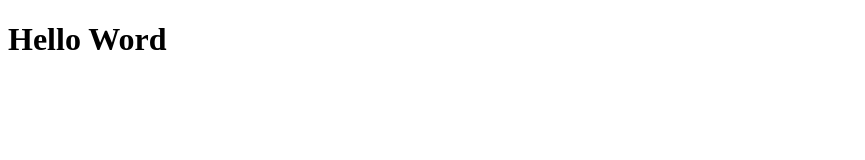
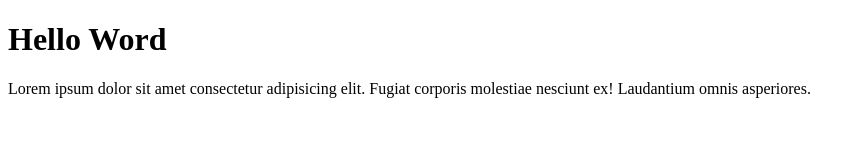
Before and after one commit to wahyufirmansyah55/why-git-test, a plain HTML site: page index.html in a window 1280 px wide. Shown: the whole page, without its empty margins (0-865 px from the left). Drawn offline with Linux system fonts and the light colour scheme.

Commit message:
menambahkan paragrahp

```diff
--- a/index.html
+++ b/index.html
@@ -7,5 +7,6 @@
 </head>
 <body>
     <h1>Hello Word</h1>
+    <p>Lorem ipsum dolor sit amet consectetur adipisicing elit. Fugiat corporis molestiae nesciunt ex! Laudantium omnis asperiores.</p>
 </body>
 </html>
```
